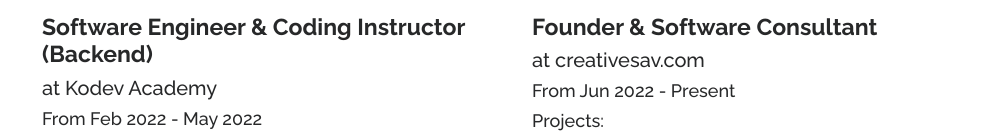
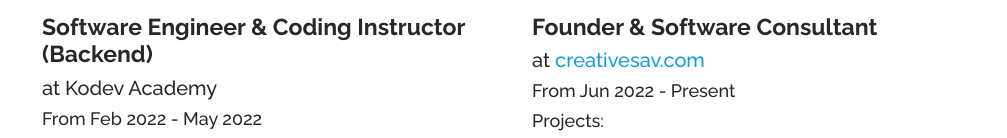
Before and after one commit to yogawicak/yogawcksn.github.io, a plain HTML site: page index.html in a window 1280 px wide. Shown: the part 2663-2801 px from the top of the page, without its empty margins (273-1280 px from the left). Drawn offline with nearby package versions, Linux system fonts and the light colour scheme.

Commit message:
edit url

```diff
--- a/index.html
+++ b/index.html
@@ -336,7 +336,7 @@
           </div>
           <div class="col-lg-6" data-aos="fade-left">
             <h2>Founder & Software Consultant</h2>
-            <h3>at creativesav.com</h3>
+            <h3>at <a href="https://creativesav.com">creativesav.com</a></h3>
             <h4>From Jun 2022 - Present</h4>
             <h4>Projects: </h4>
             <ul>
```
